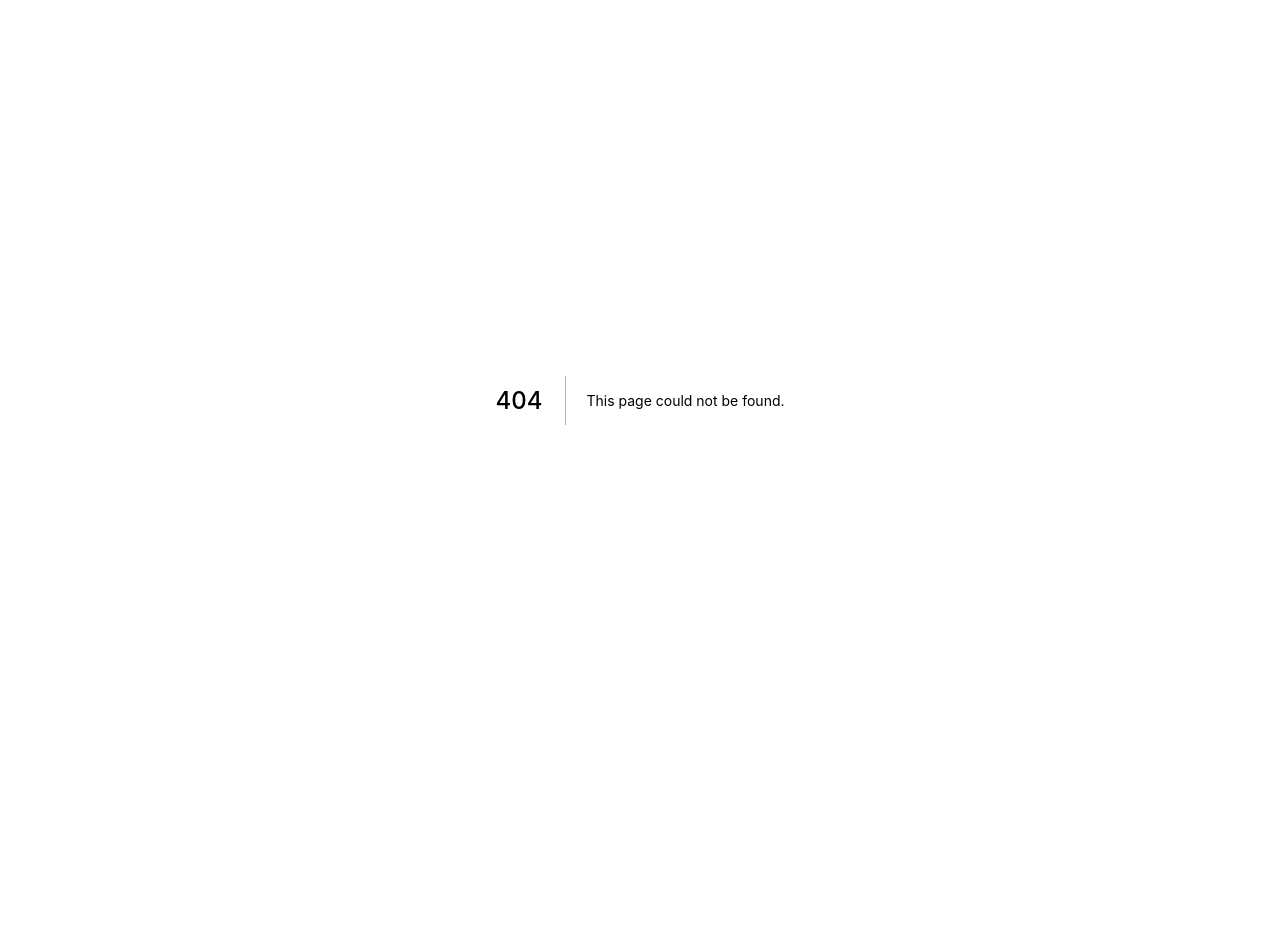
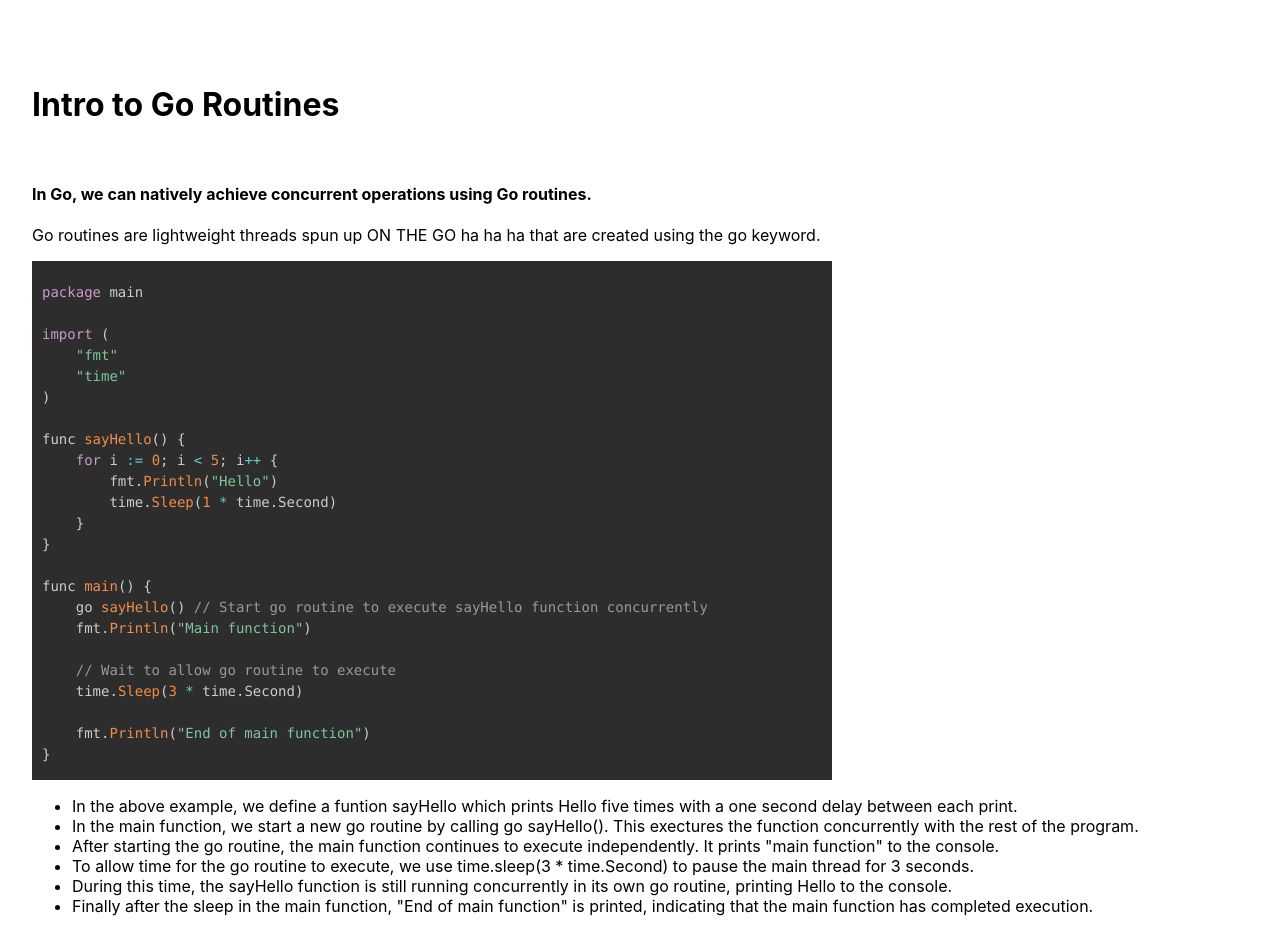
Before and after one commit to chriswillsflannery/chriswillsflannery, a Next.js app: page /posts/goRoutine in a window 1280 px wide. Before the commit this address had no page. Shown: the top 933 px of the page. Before the commit the page ends 800 px from the top, so only its background shows below. Built offline with nearby package versions, Linux system fonts and the light colour scheme.

Commit message:
goroutine

```diff
--- a/pages/index.tsx
+++ b/pages/index.tsx
@@ -37,6 +37,12 @@ const Home: NextPage = () => {
 
         {locale==='en-US' ? (
           <>
+            <p>
+              <Link href="./posts/goRoutine">
+                {`Go Routines`}
+              </Link>
+            </p>
+
             <p>
               <Link href="./posts/useFetch">
                 {`Custom TS React hook: useFetch`}
--- /dev/null
+++ b/pages/posts/goRoutine.tsx
@@ -0,0 +1,151 @@
+import { useEffect } from 'react';
+import type { NextPage } from 'next'
+import Head from 'next/head'
+import Link from 'next/link';
+import Prism from 'prismjs';
+import "prismjs/components/prism-typescript";
+import "prismjs/components/prism-jsx";
+import "prismjs/components/prism-tsx";
+
+import styles from '@/styles/Home.module.css';
+import { CodeBlock, HL } from '@/components';
+import useWindowSize from '@/hooks/useWindowSize';
+
+const goRoutine = `
+package main
+
+import (
+	"fmt"
+	"time"
+)
+
+func sayHello() {
+	for i := 0; i < 5; i++ {
+		fmt.Println("Hello")
+		time.Sleep(1 * time.Second)
+	}
+}
+
+func main() {
+	go sayHello() // Start go routine to execute sayHello function concurrently
+	fmt.Println("Main function")
+
+	// Wait to allow go routine to execute
+	time.Sleep(3 * time.Second)
+
+	fmt.Println("End of main function")
+}
+`;
+
+const printed = `
+Main function
+Hello
+Hello
+Hello
+Hello
+End of main function
+
+Program exited.
+`
+
+const goroutineWithStackTrace = `
+package main
+
+import (
+	"bytes"
+	"fmt"
+	"net/http"
+	_ "net/http/pprof"
+	"runtime/pprof"
+	"time"
+)
+
+func main() {
+	// Start an HTTP server to expose the pprof profiling endpoints
+	go func() {
+		fmt.Println("Starting pprof server at http://localhost:6060/debug/pprof")
+		http.ListenAndServe("localhost:6060", nil)
+	}()
+
+	// Start profiling goroutines
+	go func() {
+		time.Sleep(3 * time.Second) // Wait for a few seconds before starting the profiling
+		var buf bytes.Buffer
+		p := pprof.Lookup("goroutine")
+		p.WriteTo(&buf, 1)
+		fmt.Println(buf.String()) // Print the goroutine profile to the console
+	}()
+
+	// Start a goroutine to execute the sayHello function
+	go sayHello()
+
+	fmt.Println("Main function")
+
+	// Wait indefinitely to keep the program running
+	select {}
+}
+`
+
+const useFetch: NextPage = () => {
+  const size = useWindowSize();
+
+  useEffect(() => {
+    const highlight = async () => {
+      await Prism.highlightAll();
+    }
+    highlight();
+  }, [size]);
+
+  return (
+    <div className={styles.container}>
+      <Head>
+        <title>ChrisWF.</title>
+        <meta name="description" content="Generated by create next app" />
+        <link rel="icon" href="/favicon.ico" />
+      </Head>
+
+      <main className={styles.articleMain}>
+        <h1>{`Intro to Go Routines`}</h1>
+        <HL />
+
+        <article>
+          <h4>In Go, we can natively achieve concurrent operations using Go routines.</h4>
+          <p>{`Go routines are lightweight threads spun up ON THE GO ha ha ha that are created using the go keyword.`}</p>
+          <CodeBlock code={goRoutine} />
+          <ul style={{ lineHeight: '20px' }}>
+            <li>{`In the above example, we define a funtion sayHello which prints Hello five times with a one second delay between each print.`}</li>
+            <li>{`In the main function, we start a new go routine by calling go sayHello(). This exectures the function concurrently with the rest of the program.`}</li>
+            <li>{`After starting the go routine, the main function continues to execute independently. It prints "main function" to the console.`}</li>
+            <li>{`To allow time for the go routine to execute, we use time.sleep(3 * time.Second) to pause the main thread for 3 seconds.`}</li>
+            <li>{`During this time, the sayHello function is still running concurrently in its own go routine, printing Hello to the console.`}</li>
+            <li>{`Finally after the sleep in the main function, "End of main function" is printed, indicating that the main function has completed execution.`}</li>
+          </ul>
+          <p>{`Here's what we see printed to the console:`}</p>
+          <CodeBlock code={printed} lang="none" />
+          <p>{`There is tooling in the Go ecosystem that can show us what each thread is doing, to confirm that there are indeed 2 threads concurrently executing.`}</p>
+          <p>{`For example, the Go runtime includes a built-in profiling tool called pprof which can be used to generate stats like go routine information. You can use the runtime/pprof package to programmatically collect profiling data or use the command line tool 'go tool pprof' to analyze it. This will show you the stack traces of each go routine and identify concurrent execution:`}</p>
+          <CodeBlock code={goroutineWithStackTrace} />
+          <ul style={{ lineHeight: '20px' }}>
+            <li>{`Above, we start an http server on port 6060 to expose the pprof profiling endpoints. The net/http/pprof package automatically registeres the HTTP handlers for pprof profiling.`}</li>
+            <li>{`We then define a go routine to start the http server using ListenAndServe()`}</li>
+            <li>{`Then we start another go routine to profile the go routines after a delay of 3 seconds. We create a bytes.Buffer to write to, then use pprof.Lookup("goroutine") to get the goroutine profile and write it to a writer - in this case, os.Stdout - using p.WriteTo(). We then print the goroutine profile to the console.`}</li>
+            <li>{`The sayHello function is executed concurrently in another goroutine`}</li>
+            <li>{`Finally the main function prints "Main function" and waits indefinitely using select {} to keep the program running so that the profiling endpoints stay available.`}</li>
+            <li>{`At this point to see the goroutine profile we can visit localhost:6060/debug/pprof/goroutine after running the program to see the current stack traces of all active goroutines.`}</li>
+          </ul>
+        </article>
+
+      </main>
+
+      <footer className={styles.footer}>
+        <p>
+          <Link href="../">
+            Home
+          </Link>
+        </p>
+      </footer>
+    </div>
+  )
+}
+
+export default useFetch
```
